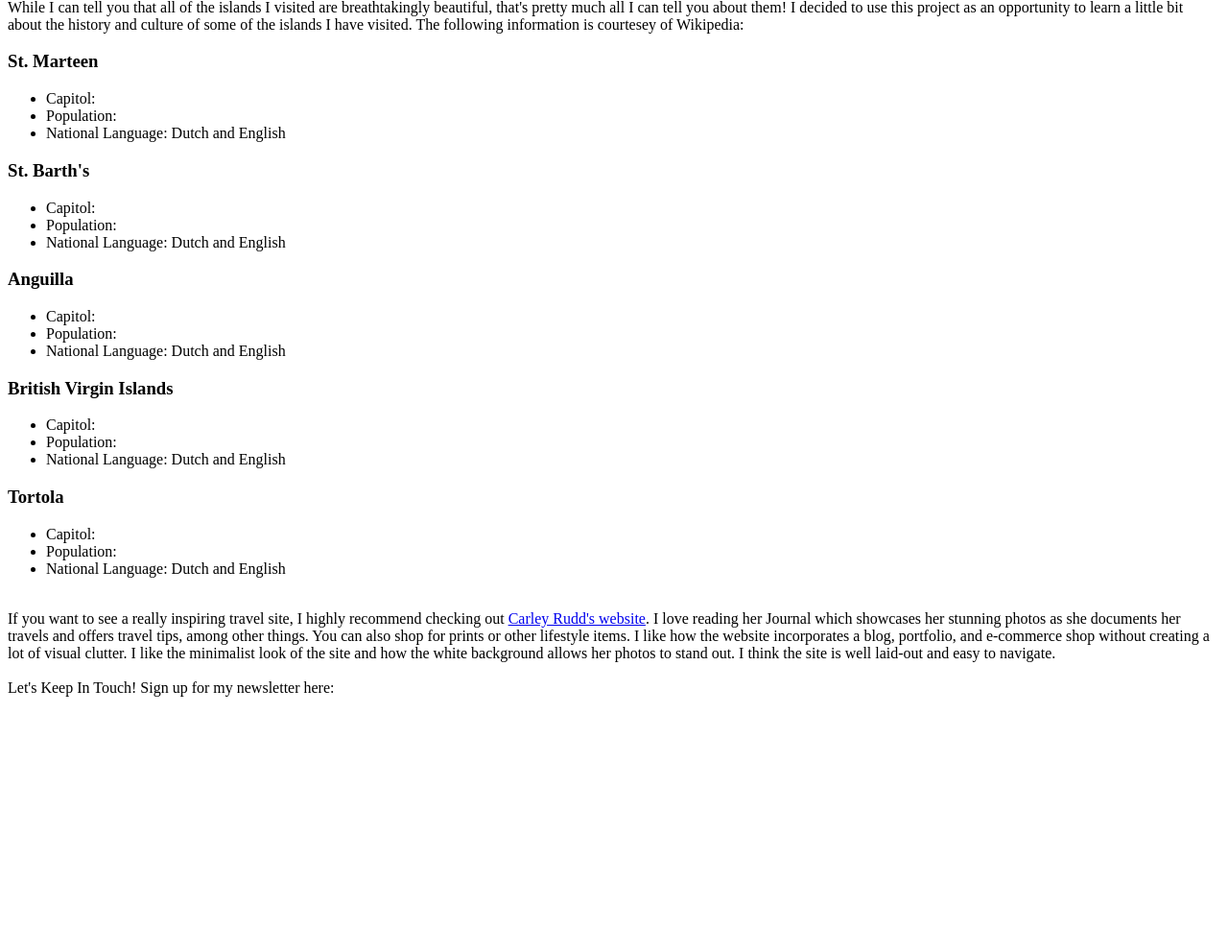
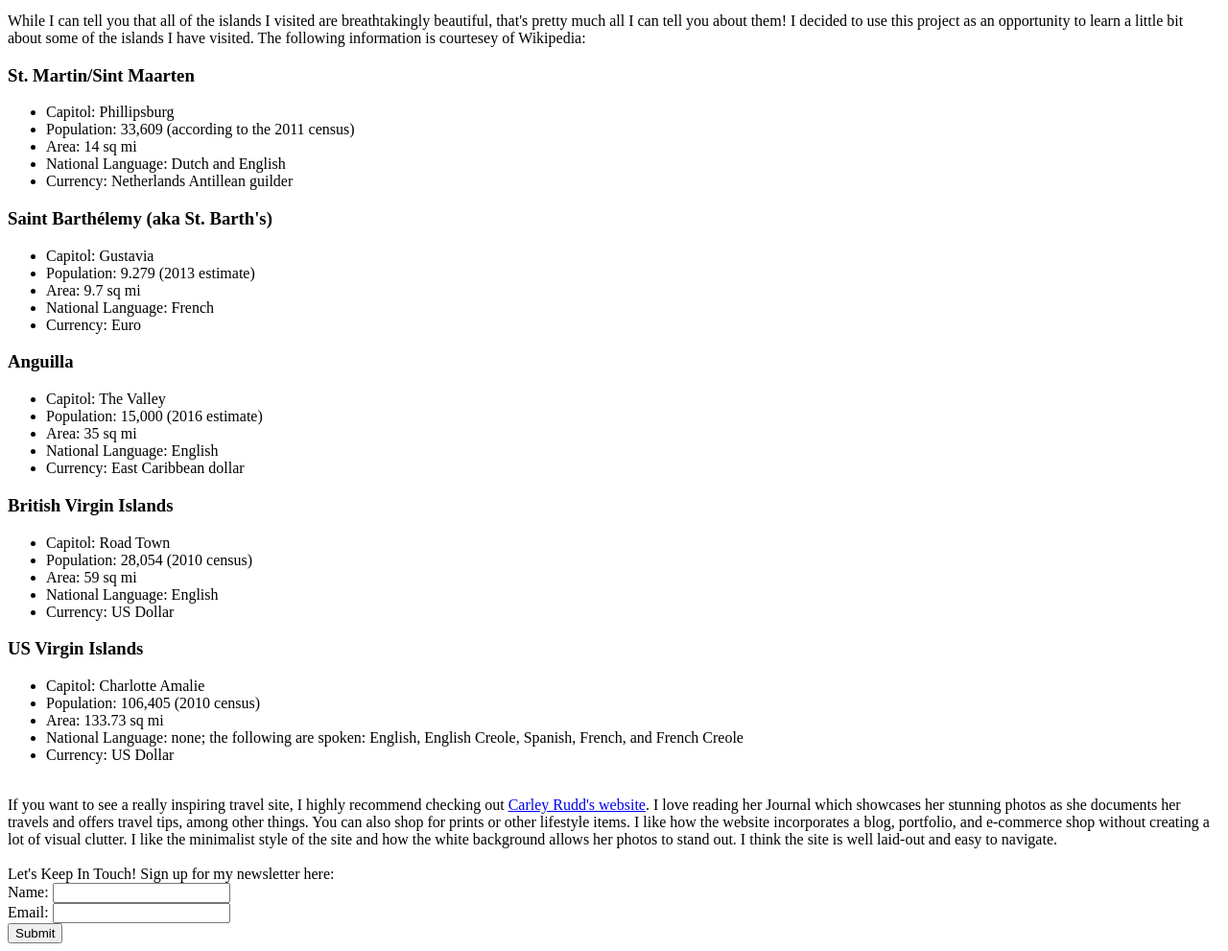
Before and after one commit to kristastarr/kristastarr.github.io, a plain HTML site: page index.html in a window 1280 px wide. Shown: the part 594-1585 px from the top of the page at 96% size. Before the commit the page ends 1328 px from the top, so only its background shows below. Drawn offline with Linux system fonts and the light colour scheme.

Commit message:
add facts about the islands and photos

```diff
--- a/index.html
+++ b/index.html
@@ -6,77 +6,100 @@
 <body>
 <h1> Welcome to My Travel Page!</h1>
 
-<img src= "sailing1.jpg" alt="beach at sunset">
 <div>
 <h2> About Me </h2>
 <div>
 <p>
 Hello world, my name is Krista. I live in Austin, Texas with my dog and my cat where I eat lots of tacos and drink lots of coffee.  Besides becoming a devloper, one of my other great ambitions in life is to travel as much as possible.   In the words of Alexander Sattler:
 <br>
-I would rather own a little and see the world than own the world and see a little.
+<em>I would rather own a little and see the world than own the world and see a little.</em>
 </p>
 <p>
-I have had the incredibly good luck to take not one but two dream vacations in the last two years!  Both trips consisted of a week-long sail abroad a six-cabin catamaran, and were a perfect combination of many of my favorite hobbies (swimming, taking photos, reading, and napping!) all while sailing amongst the beautifully diverse islands in the Carribean and West Indies.
+I have had the incredibly good luck to take not one but <em>two</em> dream vacations in the last two years!  Both trips consisted of a week-long sail abroad a six-cabin catamaran, and were a perfect combination of some of my favorite hobbies (swimming, taking photos, reading, and napping!) all while sailing amongst the beautifully diverse islands of the Carribean.
 </p>
+
+<div>
+<img src= "sailing1.jpg" alt="beach at sunset">
+<br>
+Here's a photo I took in the BVIs in January 2017.
+</div>
+
 <p>
-While I can tell you that all of the islands I visited are breathtakingly beautiful, that's pretty much all I can tell you about them!  I decided to use this project as an opportunity to learn a little bit about the history and culture of some of the islands I have visited.  The following information is courtesey of Wikipedia:</p>
+While I can tell you that all of the islands I visited are breathtakingly beautiful, that's pretty much all I can tell you about them!  I decided to use this project as an opportunity to learn a little bit about some of the islands I have visited.  The following information is courtesey of Wikipedia:</p>
 </div>
 
 <div>
-<h3>St. Marteen</h3>
+<h3>St. Martin/Sint Maarten</h3>
 	<ul>
-	<li> Capitol: </li>
-	<li> Population: </li>
+	<li> Capitol: Phillipsburg </li>
+	<li> Population: 33,609 (according to the 2011 census)</li>
+	<li> Area: 14 sq mi
 	<li> National Language: Dutch and English</li>
+	<li> Currency: Netherlands Antillean guilder</li>
 	</ul>
-
 </div>
 
 <div>
-<h3>St. Barth's</h3>
+<h3>Saint Barthélemy (aka St. Barth's)</h3>
 	<ul>
-	<li> Capitol: </li>
-	<li> Population: </li>
-	<li> National Language: Dutch and English</li>
+	<li> Capitol: Gustavia</li>
+	<li> Population: 9.279 (2013 estimate)</li>
+	<li> Area: 9.7 sq mi
+	<li> National Language: French</li>
+	<li> Currency: Euro
 	</ul>
 </div>
 
 <div>
 <h3>Anguilla</h3>
 	<ul>
-	<li> Capitol: </li>
-	<li> Population: </li>
-	<li> National Language: Dutch and English</li>
+	<li> Capitol: The Valley</li>
+	<li> Population: 15,000 (2016 estimate) </li>
+	<li> Area: 35 sq mi</li>
+	<li> National Language: English</li>
+	<li> Currency: East Caribbean dollar
 	</ul>
 </div>
 
 <div>
 <h3>British Virgin Islands</h3>
 	<ul>
-	<li> Capitol: </li>
-	<li> Population: </li>
-	<li> National Language: Dutch and English</li>
+	<li> Capitol: Road Town</li>
+	<li> Population: 28,054 (2010 census)</li>
+	<li> Area: 59 sq mi</li>
+	<li> National Language: English</li>
+	<li> Currency: US Dollar</li>
 	</ul>
 </div>
 
 <div>
-<h3>Tortola</h3>
+<h3>US Virgin Islands</h3>
 	<ul>
-	<li> Capitol: </li>
-	<li> Population: </li>
-	<li> National Language: Dutch and English</li>
-	</ul>
+	<li> Capitol: Charlotte Amalie</li>
+	<li> Population: 106,405 (2010 census)</li>
+	<li> Area: 133.73 sq mi
+	<li> National Language: none; the following are spoken: English, English Creole, Spanish, French, and French Creole</li>
+	<li> Currency: US Dollar</li>
 </div>
+
 <br>
 <div>
-If you want to see a really inspiring travel site, I highly recommend checking out <a href="http://www.carleyrudd.com/"> Carley Rudd's website</a>.  I love reading her Journal which showcases her stunning photos as she documents her travels and offers travel tips, among other things. You can also shop for prints or other lifestyle items. I like how the website incorporates a blog, portfolio, and e-commerce shop without creating a lot of visual clutter. I like the minimalist look of the site and how the white background allows her photos to stand out. I think the site is well laid-out and easy to navigate.
+If you want to see a really inspiring travel site, I highly recommend checking out <a href="http://www.carleyrudd.com/"> Carley Rudd's website</a>.  I love reading her Journal which showcases her stunning photos as she documents her travels and offers travel tips, among other things. You can also shop for prints or other lifestyle items. I like how the website incorporates a blog, portfolio, and e-commerce shop without creating a lot of visual clutter. I like the minimalist style of the site and how the white background allows her photos to stand out. I think the site is well laid-out and easy to navigate.
 </div>
 <br>
 <div>
 Let's Keep In Touch!
 Sign up for my newsletter here:
-<form type""=  action="">
-
+<form action="thanks.html" method= "post">
+<div>
+<label> Name: </label>
+<input type="text" name="name">
+</div>
+<div>
+<label> Email: </label>
+<input type="email" name="email">
+</div>
+<button type="submit">Submit</button>
 </form>
 </div>
 
```
Also changed, not shown: thanks.html (+1 -0 lines), sailing2.jpg (added).
